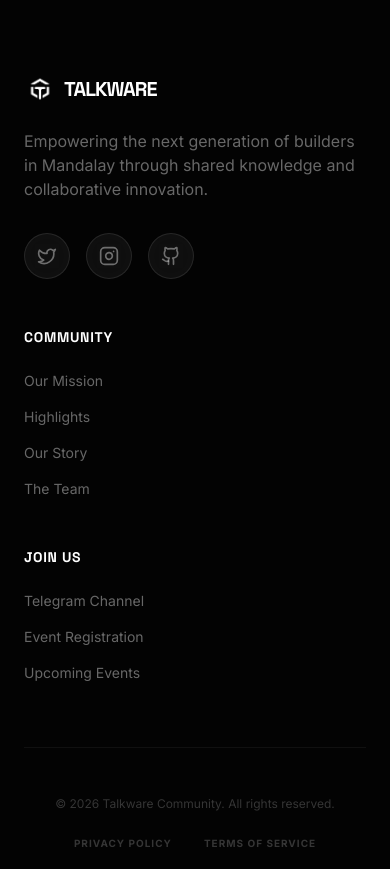
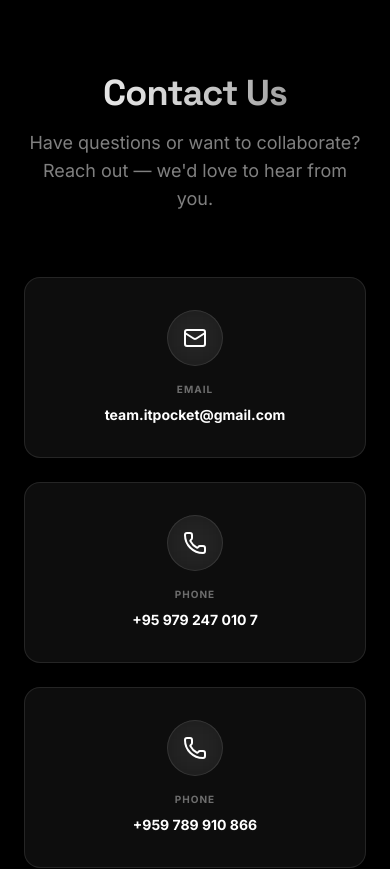
Before and after one commit to PockraftStudio/talkware-landing, a React (Vite) app: page / in a window 390 px wide. Shown: the part 10640-11509 px from the top of the page. Built offline with nearby package versions, Linux system fonts and the light colour scheme.

Commit message:
add 'contact us' tab

```diff
--- a/src/App.tsx
+++ b/src/App.tsx
@@ -4,7 +4,7 @@
  */
 
 import { motion } from "motion/react";
-import { ArrowRight, Calendar, Users, Zap, Globe, Instagram, Twitter, Github, Trophy, Rocket } from "lucide-react";
+import { ArrowRight, Calendar, Users, Zap, Globe, Instagram, Twitter, Github, Trophy, Rocket, Mail, Phone } from "lucide-react";
 
 const REGISTER_URL = "https://docs.google.com/forms/d/e/1FAIpQLSdeMitRaFOvZUNX4URyye9C5CGNWmzORsfoJNob0kC1mSNLIg/viewform";
 const COMMUNITY_URL = "https://t.me/talkware";
@@ -48,6 +48,7 @@ export default function App() {
 
             <a href="#highlights" className="hover:text-white transition-colors">Highlights</a>
             <a href="#story" className="hover:text-white transition-colors">Our Story</a>
+            <a href="#contact" className="hover:text-white transition-colors">Contact</a>
           </div>
           <a
             href={COMMUNITY_URL}
@@ -439,6 +440,77 @@ export default function App() {
             </div>
           </div>
         </section >
+
+        {/* Contact Us Section */}
+        <section id="contact" className="py-24 px-6 border-t border-white/5">
+          <div className="max-w-7xl mx-auto">
+            <motion.div
+              initial={{ opacity: 0, y: 20 }}
+              whileInView={{ opacity: 1, y: 0 }}
+              viewport={{ once: true }}
+              className="text-center mb-16"
+            >
+              <h2 className="text-4xl md:text-5xl font-display font-bold mb-4 text-gradient">Contact Us</h2>
+              <p className="text-white/50 max-w-xl mx-auto text-lg">Have questions or want to collaborate? Reach out — we'd love to hear from you.</p>
+            </motion.div>
+
+            <div className="grid sm:grid-cols-1 md:grid-cols-3 gap-6 max-w-4xl mx-auto">
+              {/* Email */}
+              <motion.a
+                href="mailto:team.itpocket@gmail.com"
+                initial={{ opacity: 0, y: 20 }}
+                whileInView={{ opacity: 1, y: 0 }}
+                viewport={{ once: true }}
+                transition={{ delay: 0 }}
+                className="flex flex-col items-center gap-4 p-8 glass rounded-2xl hover:bg-white/[0.08] transition-all group cursor-pointer"
+              >
+                <div className="w-14 h-14 rounded-full glass flex items-center justify-center group-hover:scale-110 transition-transform">
+                  <Mail className="w-6 h-6 text-white" />
+                </div>
+                <div className="text-center">
+                  <p className="text-[10px] font-bold uppercase tracking-widest text-white/40 mb-2">Email</p>
+                  <p className="font-bold text-white text-sm break-all">team.itpocket@gmail.com</p>
+                </div>
+              </motion.a>
+
+              {/* Phone 1 */}
+              <motion.a
+                href="tel:+959792470107"
+                initial={{ opacity: 0, y: 20 }}
+                whileInView={{ opacity: 1, y: 0 }}
+                viewport={{ once: true }}
+                transition={{ delay: 0.1 }}
+                className="flex flex-col items-center gap-4 p-8 glass rounded-2xl hover:bg-white/[0.08] transition-all group cursor-pointer"
+              >
+                <div className="w-14 h-14 rounded-full glass flex items-center justify-center group-hover:scale-110 transition-transform">
+                  <Phone className="w-6 h-6 text-white" />
+                </div>
+                <div className="text-center">
+                  <p className="text-[10px] font-bold uppercase tracking-widest text-white/40 mb-2">Phone</p>
+                  <p className="font-bold text-white text-sm">+95 979 247 010 7</p>
+                </div>
+              </motion.a>
+
+              {/* Phone 2 */}
+              <motion.a
+                href="tel:+959789910866"
+                initial={{ opacity: 0, y: 20 }}
+                whileInView={{ opacity: 1, y: 0 }}
+                viewport={{ once: true }}
+                transition={{ delay: 0.2 }}
+                className="flex flex-col items-center gap-4 p-8 glass rounded-2xl hover:bg-white/[0.08] transition-all group cursor-pointer"
+              >
+                <div className="w-14 h-14 rounded-full glass flex items-center justify-center group-hover:scale-110 transition-transform">
+                  <Phone className="w-6 h-6 text-white" />
+                </div>
+                <div className="text-center">
+                  <p className="text-[10px] font-bold uppercase tracking-widest text-white/40 mb-2">Phone</p>
+                  <p className="font-bold text-white text-sm">+959 789 910 866</p>
+                </div>
+              </motion.a>
+            </div>
+          </div>
+        </section>
       </main >
 
       {/* Footer */}
@@ -465,7 +537,7 @@ export default function App() {
               <ul className="space-y-4 text-sm text-white/40">
                 <li><a href="#mission" className="hover:text-white transition-colors">Our Mission</a></li>
                 <li><a href="#highlights" className="hover:text-white transition-colors">Highlights</a></li>
-                <li></li>
+                <li><a href="#contact" className="hover:text-white transition-colors">Contact Us</a></li>
                 <li><a href="#story" className="hover:text-white transition-colors">Our Story</a></li>
                 <li><a href="#founders" className="hover:text-white transition-colors">The Team</a></li>
               </ul>
```
Also changed, not shown: public/logo.png.
